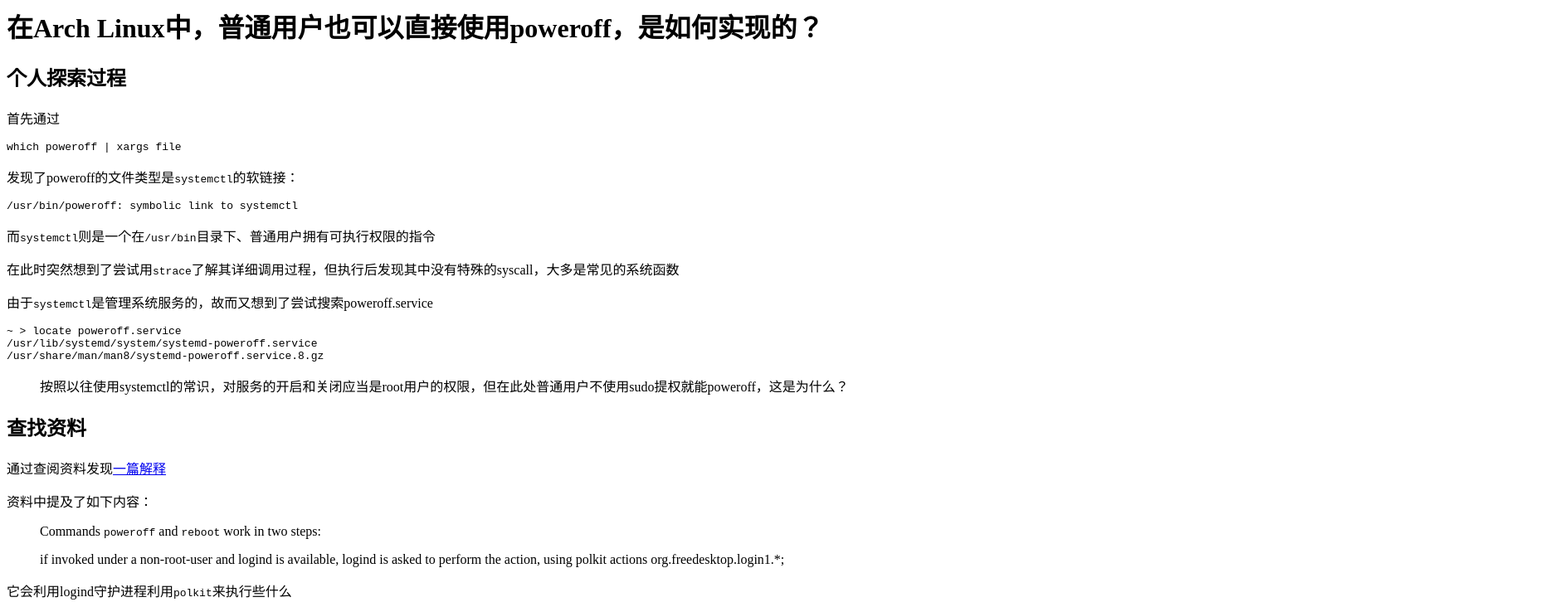
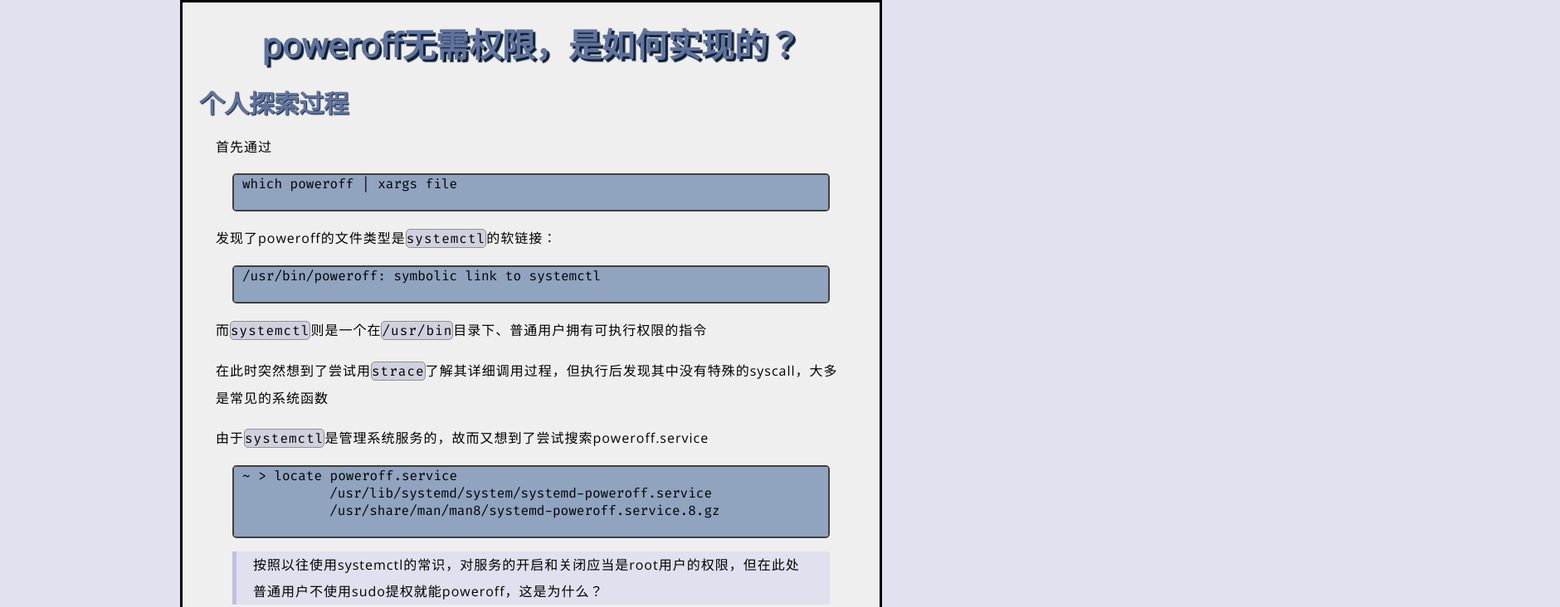
Before and after one commit to YaQia/YaQia.github.io, a plain HTML site: page poweroff_permission/poweroff_permission.html in a window 1280 px wide. Shown: the top 732 px of the page at 83% size, 1880 px wide, since content can reach past the window. Drawn offline with nearby package versions, Linux system fonts and the light colour scheme.

Commit message:
Update css

```diff
--- a/poweroff_permission/poweroff_permission.html
+++ b/poweroff_permission/poweroff_permission.html
@@ -1,4 +1,12 @@
-<h1>在Arch Linux中，普通用户也可以直接使用poweroff，是如何实现的？</h1>
+<head>
+    <title>Ya Qia's Blog</title>
+    <link href="https://fonts.googleapis.com/css?family=Open+Sans" rel="stylesheet" />
+    <link href='https://fonts.googleapis.com/css?family=Fira Code' rel='stylesheet' />
+    <link href="../styles/style.css" rel="stylesheet" />
+</head>
+
+<body>
+    <h1>poweroff无需权限，是如何实现的？</h1>
     <h2>个人探索过程</h2>
     <p>首先通过</p>
     <pre><code class="language-bash">which poweroff | xargs file
@@ -17,11 +25,14 @@
         <p>按照以往使用systemctl的常识，对服务的开启和关闭应当是root用户的权限，但在此处普通用户不使用sudo提权就能poweroff，这是为什么？</p>
     </blockquote>
     <h2>查找资料</h2>
-<p>通过查阅资料发现<a href="https://unix.stackexchange.com/questions/209766/what-are-the-default-polkit-privileges-on-arch-linux-for-shutdown-halt-etc-a">一篇解释</a></p>
+    <p>通过查阅资料发现<a
+            href="https://unix.stackexchange.com/questions/209766/what-are-the-default-polkit-privileges-on-arch-linux-for-shutdown-halt-etc-a">一篇解释</a>
+    </p>
     <p>资料中提及了如下内容：</p>
     <blockquote>
         <p>Commands <code>poweroff</code> and <code>reboot</code> work in two steps:</p>
-<p>if invoked under a non-root-user and logind is available, logind is asked to perform the action, using polkit actions org.freedesktop.login1.*;</p>
+        <p>if invoked under a non-root-user and logind is available, logind is asked to perform the action, using polkit
+            actions org.freedesktop.login1.*;</p>
     </blockquote>
     <p>它会利用logind守护进程利用<code>polkit</code>来执行些什么</p>
     <p><a href="https://wiki.archlinux.org/title/Polkit">那<code>polkit</code>是什么？</a></p>
@@ -36,18 +47,26 @@
         </code></pre>
     <p>可以发现它是XML文档，其中的action定义了相关的内容</p>
     <pre><code class="language-xml">&lt;action id=&quot;org.freedesktop.login1.inhibit-block-shutdown&quot;&gt;
-        &lt;description gettext-domain=&quot;systemd&quot;&gt;Allow applications to inhibit system shutdown&lt;/description&gt;
-        &lt;message gettext-domain=&quot;systemd&quot;&gt;Authentication is required for an application to inhibit system shutdown.&lt;/message&gt;
+            &lt;description gettext-domain=&quot;systemd&quot;&gt;Allow applications to inhibit system
+            shutdown&lt;/description&gt;
+            &lt;message gettext-domain=&quot;systemd&quot;&gt;Authentication is required for an application to inhibit
+            system shutdown.&lt;/message&gt;
             &lt;defaults&gt;
             &lt;allow_any&gt;no&lt;/allow_any&gt;
             &lt;allow_inactive&gt;yes&lt;/allow_inactive&gt;
             &lt;allow_active&gt;yes&lt;/allow_active&gt;
             &lt;/defaults&gt;
-        &lt;annotate key=&quot;org.freedesktop.policykit.imply&quot;&gt;org.freedesktop.login1.inhibit-delay-shutdown org.freedesktop.login1.inhibit-block-sleep org.freedesktop.login1.inhibit-delay-sleep org.freedesktop.login1.inhibit-block-idle&lt;/annotate&gt;
+            &lt;annotate
+            key=&quot;org.freedesktop.policykit.imply&quot;&gt;org.freedesktop.login1.inhibit-delay-shutdown
+            org.freedesktop.login1.inhibit-block-sleep org.freedesktop.login1.inhibit-delay-sleep
+            org.freedesktop.login1.inhibit-block-idle&lt;/annotate&gt;
             &lt;/action&gt;
         </code></pre>
     <p>继续在Arch Wiki中查找得到了allow_any、allow_inactive、allow_active设置选项的解释：</p>
     <blockquote>
-<p>Both <code>inactive</code> and <code>active</code> here refer to local sessions on local consoles or displays, whereas the <code>allow_any</code> setting is used for all others, including remote sessions (SSH, VNC, etc.).</p>
+        <p>Both <code>inactive</code> and <code>active</code> here refer to local sessions on local consoles or
+            displays, whereas the <code>allow_any</code> setting is used for all others, including remote sessions (SSH,
+            VNC, etc.).</p>
     </blockquote>
     <p>如此一来，就能完整地解释一个桌面普通用户为什么能本地直接poweroff，而服务器的远程ssh普通用户则没有这个权限</p>
+</body>
--- /dev/null
+++ b/styles/style.css
@@ -0,0 +1,83 @@
+html {
+    font-size: 10px;
+    font-family: "Open Sans", sans-serif;
+    background-color: #e0e3ef;
+}
+
+body {
+    width: 800px;
+    margin: 0 auto;
+    background-color: #efefef;
+    padding: 0 20px 20px 20px;
+    border: 3px solid black;
+}
+
+h1 {
+    font-size: 40px;
+    text-align: center;
+    text-shadow: 3px 3px 1px #102030;
+    padding: 20px 20px;
+}
+
+h2:hover {
+    border-bottom: 2px solid #102030;
+}
+
+h2 {
+    font-size: 30px;
+    text-shadow: 1px 1px 1px #102030;
+}
+
+h1,
+h2 {
+    margin: 0;
+    color: #60739f;
+}
+
+p,
+li {
+    font-size: 16px;
+    line-height: 2;
+    letter-spacing: 1px;
+    padding: 0px 20px;
+}
+
+img {
+    display: block;
+    margin: 0 auto;
+}
+
+code:not([class]) {
+    background: #d0d0df;
+    font-family: "Fira Code";
+    font-size: 16px;
+    color: black;
+    padding: .125rem, .25rem;
+    border: 1px solid #909090;
+    border-radius: 5px;
+}
+
+pre{
+    /* old: #808090 */
+    background-color: #90a3bf;
+    margin: 2px 40px;
+    border: 2px solid #404040;
+    border-radius: 5px;
+    max-width: 800px;
+    overflow-y: scroll;
+    /* border-bottom: 1px solid gray; */
+}
+
+pre > code {
+    font-family: "Fira Code";
+    font-size: 16px;
+    color: black;
+    padding: 5px 10px;
+    height: auto;
+    width: 800px;
+}
+
+blockquote {
+    background-color: #e0e0ef;
+    border-left: 5px solid #c0c0e0;
+}
```
Also changed, not shown: index.html (+3 -0 lines). Lines whose indentation alone changed are shown as unchanged.
